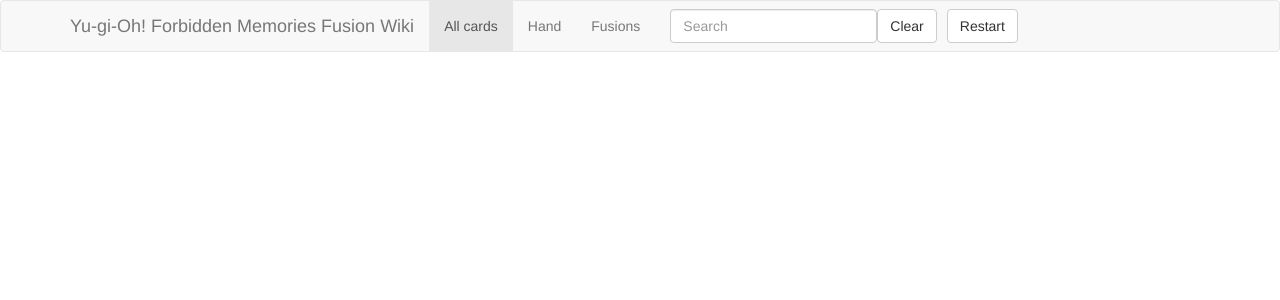
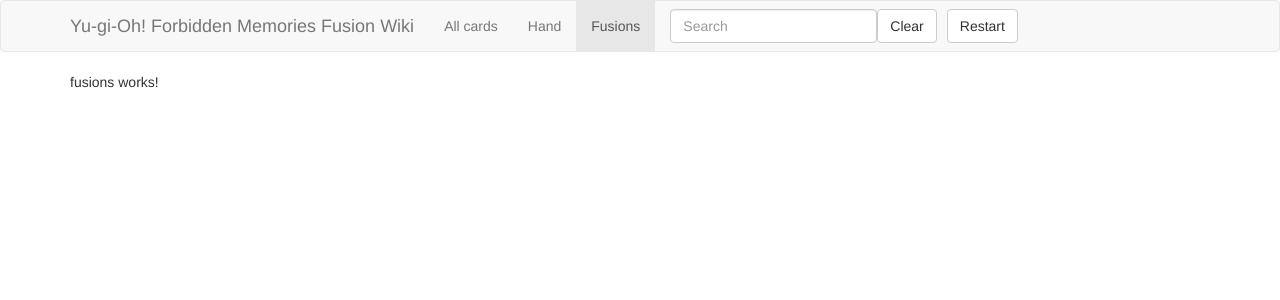
Before and after one commit to cosati/YuGiOhFusions-FE, an Angular app: page /fusions in a window 1280 px wide. Before the commit this address led to /. Shown: the top 300 px of the page. Built offline with nearby package versions, Linux system fonts and the light colour scheme.

Commit message:
Routing Link Active

```diff
--- a/src/app/app-routing.module.ts
+++ b/src/app/app-routing.module.ts
@@ -2,10 +2,12 @@ import { NgModule } from '@angular/core';
 import { RouterModule, Routes } from '@angular/router';
 import { HandComponent} from './hand/hand.component';
 import { CardListComponent } from './card-list/card-list.component';
+import { FusionsComponent } from './fusions/fusions.component';
 
 const routes: Routes = [
   { path: '', component: CardListComponent },
-  { path: 'hand', component: HandComponent }
+  { path: 'hand', component: HandComponent },
+  { path: 'fusions', component: FusionsComponent }
 ];
 
 @NgModule({
--- a/src/app/app.module.ts
+++ b/src/app/app.module.ts
@@ -8,6 +8,7 @@ import { HeaderComponent } from './header/header.component';
 import { CardComponent } from './card/card.component';
 import { HandComponent } from './hand/hand.component';
 import { AppRoutingModule } from './app-routing.module';
+import { FusionsComponent } from './fusions/fusions.component';
 
 @NgModule({
   declarations: [
@@ -15,7 +16,8 @@ import { AppRoutingModule } from './app-routing.module';
     CardListComponent,
     HeaderComponent,
     CardComponent,
-    HandComponent
+    HandComponent,
+    FusionsComponent
   ],
   imports: [
     BrowserModule,
--- /dev/null
+++ b/src/app/fusions/fusions.component.html
@@ -0,0 +1 @@
+<p>fusions works!</p>
--- /dev/null
+++ b/src/app/fusions/fusions.component.ts
@@ -0,0 +1,15 @@
+import { Component, OnInit } from '@angular/core';
+
+@Component({
+  selector: 'app-fusions',
+  templateUrl: './fusions.component.html',
+  styleUrls: ['./fusions.component.scss']
+})
+export class FusionsComponent implements OnInit {
+
+  constructor() { }
+
+  ngOnInit(): void {
+  }
+
+}
--- a/src/app/header/header.component.html
+++ b/src/app/header/header.component.html
@@ -6,9 +6,9 @@
 
         <div class="collapse navbar-collapse" id="bs-example-navbar-collapse-1">
             <ul class="nav navbar-nav">
-                <li class="active"><a href="#">All cards <span class="sr-only">(current)</span></a></li>
-                <li><a href="/hand">Hand</a></li>
-                <li><a href="#">Fusions</a></li>
+                <li routerLinkActive="active" [routerLinkActiveOptions]="{exact: true}"><a [routerLink]="['/']">All cards</a></li>
+                <li routerLinkActive="active"><a [routerLink]="['/hand']">Hand</a></li>
+                <li routerLinkActive="active"><a [routerLink]="['/fusions']">Fusions</a></li>
             </ul>
 
             <div class="navbar-form navbar-left" role="search">
```
Also changed, not shown: src/app/header/header.component.ts (+7 -3 lines), src/app/fusions/fusions.component.scss (added), 1 other file (tests, documents, lock files or other folders).
